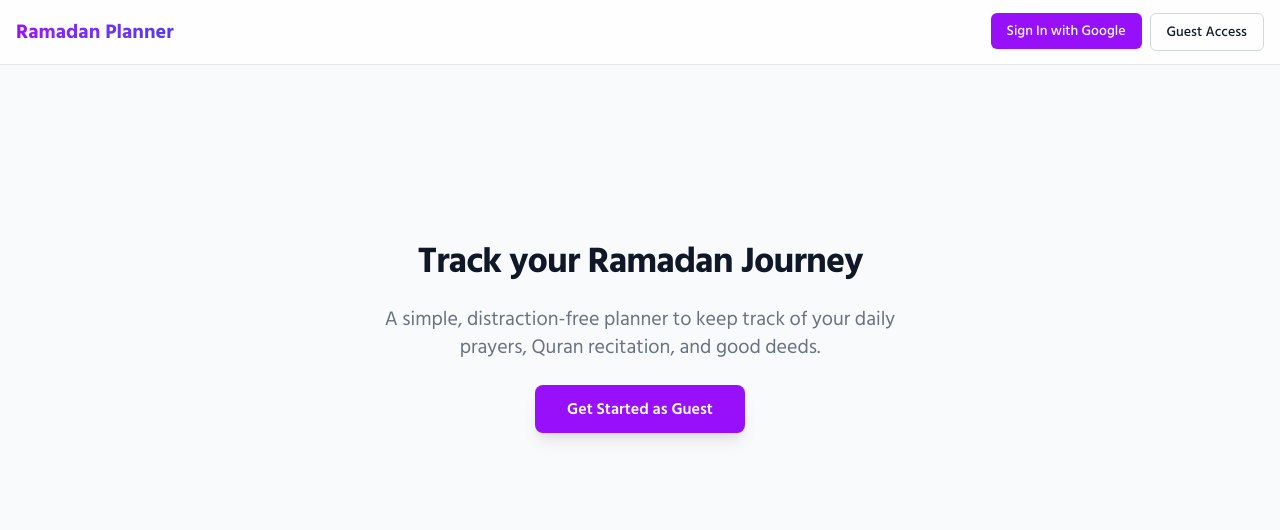
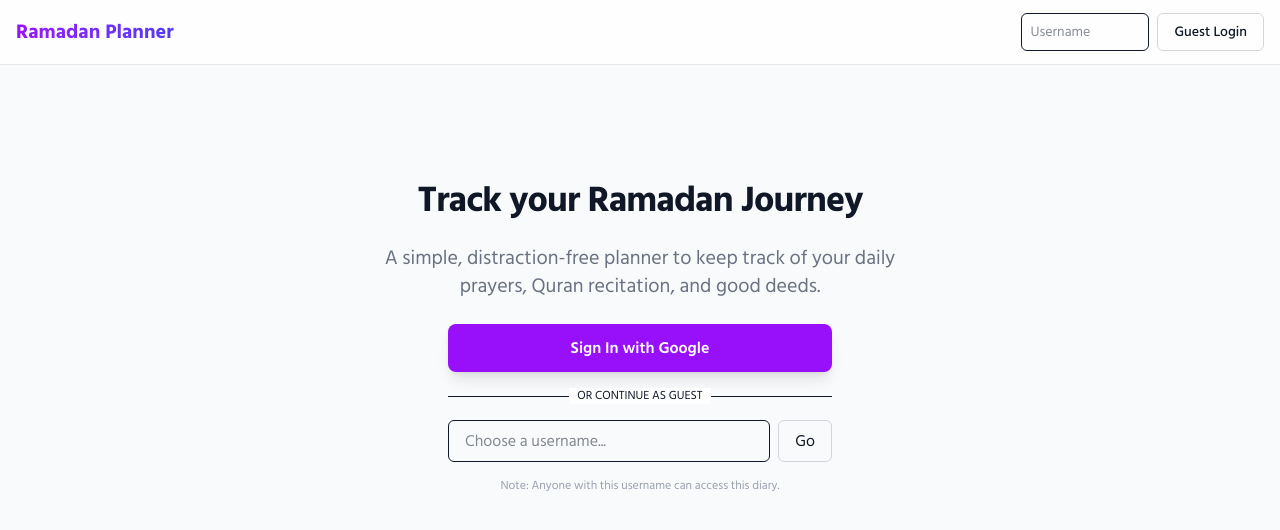
Before and after one commit to moriyam-mohona/ramadan-tracker, a Next.js app: page / in a window 1280 px wide. Shown: the top 530 px of the page. Built offline with nearby package versions, Linux system fonts and the light colour scheme; no server answers.

Commit message:
feat: implement core Ramadan planner application with user authentication and activity logging.

```diff
--- a/package.json
+++ b/package.json
@@ -19,6 +19,7 @@
     "next-auth": "^5.0.0-beta.30",
     "react": "19.2.3",
     "react-dom": "19.2.3",
+    "sonner": "^2.0.7",
     "tailwind-merge": "^3.4.1"
   },
   "devDependencies": {
--- a/src/app/layout.tsx
+++ b/src/app/layout.tsx
@@ -1,6 +1,7 @@
 import type { Metadata } from "next";
 import { Inter, Hind_Siliguri } from "next/font/google";
 import "./globals.css";
+import { Toaster } from "sonner";
 
 const inter = Inter({ subsets: ["latin"] });
 const hindSiliguri = Hind_Siliguri({
@@ -23,6 +24,7 @@ export default function RootLayout({
     <html lang="en">
       <body className={`${inter.className} ${hindSiliguri.variable} bg-gray-50 text-gray-900 antialiased`}>
         {children}
+        <Toaster position="top-right" />
       </body>
     </html>
   );
--- a/src/app/page.tsx
+++ b/src/app/page.tsx
@@ -34,7 +34,7 @@ export default async function Home() {
               </div>
             ) : (
                 <div className="flex gap-2">
-                     <form
+                     {/* <form
                       action={async () => {
                         "use server"
                         await signIn("google")
@@ -43,15 +43,24 @@ export default async function Home() {
                       <button type="submit" className="text-sm font-medium px-4 py-2 bg-purple-600 text-white rounded-md hover:bg-purple-700 transition-colors">
                         Sign In with Google
                       </button>
-                    </form>
+                    </form> */}
+
                     <form
-                      action={async () => {
+                        action={async (formData) => {
                             "use server"
-                        await signIn("credentials")
+                            await signIn("credentials", formData)
                         }}
+                        className="flex gap-2"
                     >
+                        <input
+                            type="text"
+                            name="username"
+                            placeholder="Username"
+                            required
+                            className="px-2 py-2 border rounded-md text-sm w-32 focus:outline-none focus:ring-1 focus:ring-purple-500"
+                        />
                         <button type="submit" className="text-sm font-medium px-4 py-2 border border-gray-300 rounded-md hover:bg-gray-100 transition-colors">
-                        Guest Access
+                            Guest Login
                         </button>
                     </form>
                 </div>
@@ -77,16 +86,50 @@ export default async function Home() {
             <p className="text-xl text-gray-500 max-w-lg">
               A simple, distraction-free planner to keep track of your daily prayers, Quran recitation, and good deeds.
             </p>
+             <div className="flex flex-col gap-4 w-full max-w-sm">
                  <form
                     action={async () => {
                         "use server"
-                    await signIn("credentials")
+                        await signIn("google")
                     }}
+                    className="w-full"
                 >
-                <button type="submit" className="px-8 py-3 bg-purple-600 text-white font-semibold rounded-lg hover:bg-purple-700 transition-colors shadow-lg hover:shadow-xl">
-                    Get Started as Guest
+                    <button type="submit" className="w-full px-8 py-3 bg-purple-600 text-white font-semibold rounded-lg hover:bg-purple-700 transition-colors shadow-lg hover:shadow-xl">
+                        Sign In with Google
                     </button>
                 </form>
+
+                <div className="relative">
+                    <div className="absolute inset-0 flex items-center">
+                        <span className="w-full border-t" />
+                    </div>
+                    <div className="relative flex justify-center text-xs uppercase">
+                        <span className="bg-white px-2 text-muted-foreground">Or continue as guest</span>
+                    </div>
+                </div>
+
+                <form
+                    action={async (formData) => {
+                        "use server"
+                        await signIn("credentials", formData)
+                    }}
+                    className="flex gap-2"
+                >
+                    <input
+                        type="text"
+                        name="username"
+                        placeholder="Choose a username..."
+                        required
+                        className="flex-1 px-4 py-2 border rounded-md focus:outline-none focus:ring-2 focus:ring-purple-500"
+                    />
+                    <button type="submit" className="px-4 py-2 border border-gray-300 rounded-md hover:bg-gray-100 transition-colors whitespace-nowrap">
+                        Go
+                    </button>
+                </form>
+                <p className="text-xs text-gray-400">
+                    Note: Anyone with this username can access this diary.
+                </p>
+             </div>
           </div>
         )}
       </main>
--- a/src/auth.ts
+++ b/src/auth.ts
@@ -13,37 +13,35 @@ export const { handlers, auth, signIn, signOut } = NextAuth({
     }),
     Credentials({
       name: "Guest Access",
-      credentials: {},
-      async authorize() {
-        // Create or return a dummy guest user
-        // For simplicity in this demo, we might want to just return a fixed dummy user
-        // OR create a new one each time.
-        // Let's creating a new guest user if one doesn't exist for the session?
-        // Actually, for a "demo", we can just use a specific hardcoded ID or email.
+      credentials: {
+        username: { label: "Username", type: "text" },
+      },
+      async authorize(credentials) {
+        const username = credentials?.username as string
 
-        const guestEmail = `guest-${Date.now()}@example.com`
+        if (!username) return null
 
-        // We can create a user directly in DB
+        // 1. Try to find existing user
         try {
-            const user = await prisma.user.create({
+            const existingUser = await prisma.user.findUnique({
+                where: { username }
+            })
+
+            if (existingUser) return existingUser
+
+            // 2. If not found, create new user
+            const newUser = await prisma.user.create({
                 data: {
-                    email: guestEmail,
-                    name: "Guest User",
+                    username,
+                    name: username,
                     isGuest: true,
+                    email: `guest-${username}@example.com`, // Dummy email
                 }
             })
-            return user;
-        } catch (e) {
-            console.error("Failed to create guest user (likely no DB connection)", e)
-            // Fallback for demo without DB
-            return {
-                id: "guest-offline",
-                name: "Guest (Demo)",
-                email: "guest@demo.local",
-                isGuest: true,
-                emailVerified: null,
-                image: null,
-            }
+            return newUser
+        } catch (error) {
+            console.error("Error in guest auth:", error)
+            return null
         }
       },
     }),
--- a/src/components/RamadanChart.tsx
+++ b/src/components/RamadanChart.tsx
@@ -3,6 +3,7 @@
 import { useState, useOptimistic, startTransition } from "react"
 import { toggleActivity } from "@/actions"
 import { cn } from "@/lib/utils"
+import { toast } from "sonner"
 
 // Activities list based on the provided image (translated/transcribed)
 const ACTIVITIES = [
@@ -60,7 +61,18 @@ export function RamadanChart({ initialLogs }: { initialLogs: DayLog[] }) {
       addOptimisticLog({ day, activity, status: newStatus })
     })
 
-    await toggleActivity(day, activity, newStatus)
+    try {
+        const result = await toggleActivity(day, activity, newStatus)
+        if (result.success) {
+            toast.success("Saved securely to database")
+        } else {
+            toast.error("Failed to save")
+            // Revert optimistic update if needed, though handling valid rollback is complex with just optimistic UI
+            // For now, simpler to just notify error.
+        }
+    } catch (error) {
+        toast.error("Network error, failed to save")
+    }
   }
 
   return (
```
Also changed, not shown: src/actions.ts (+51 -43 lines), 2 other files (tests, documents, lock files or other folders). Lines whose indentation alone changed are shown as unchanged.
